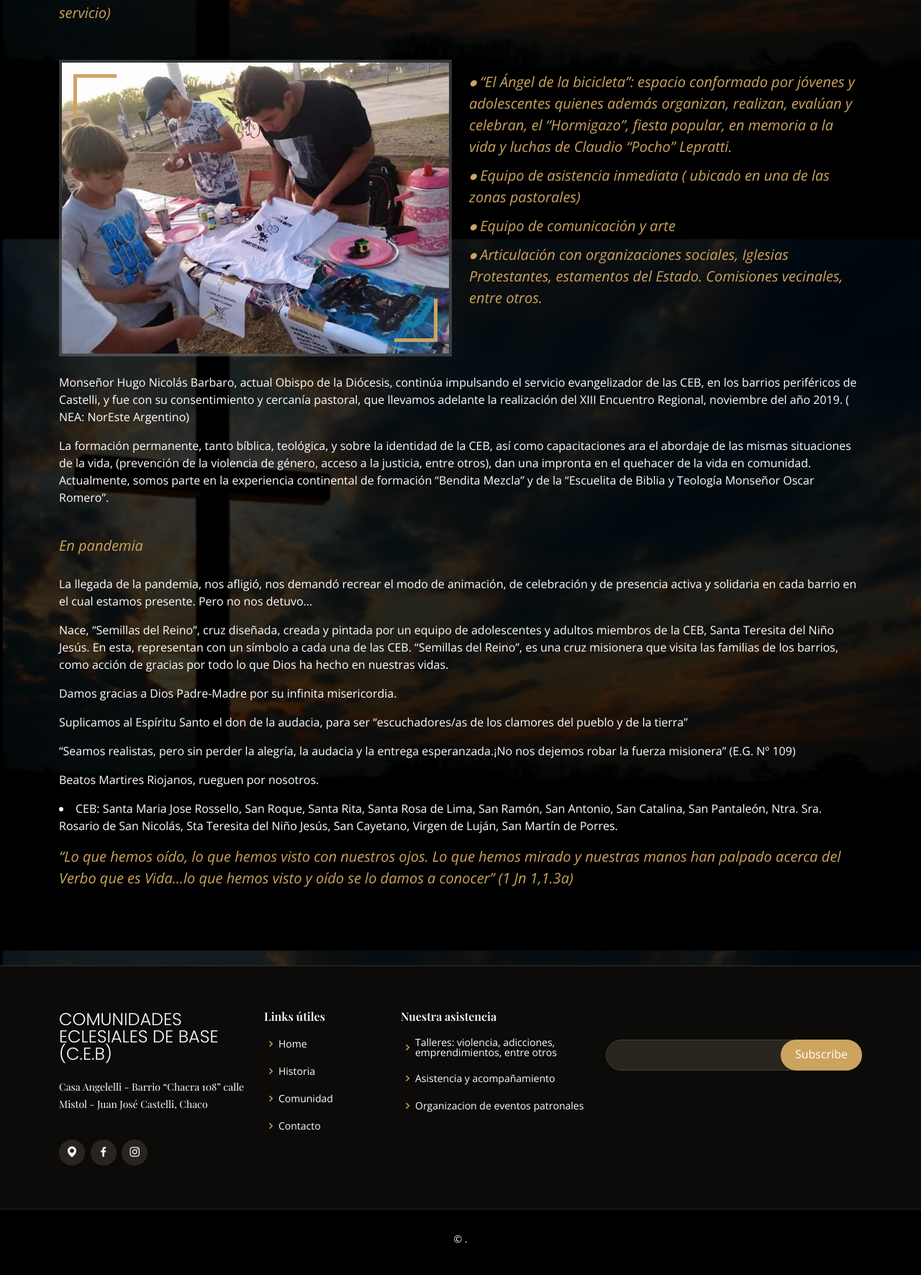
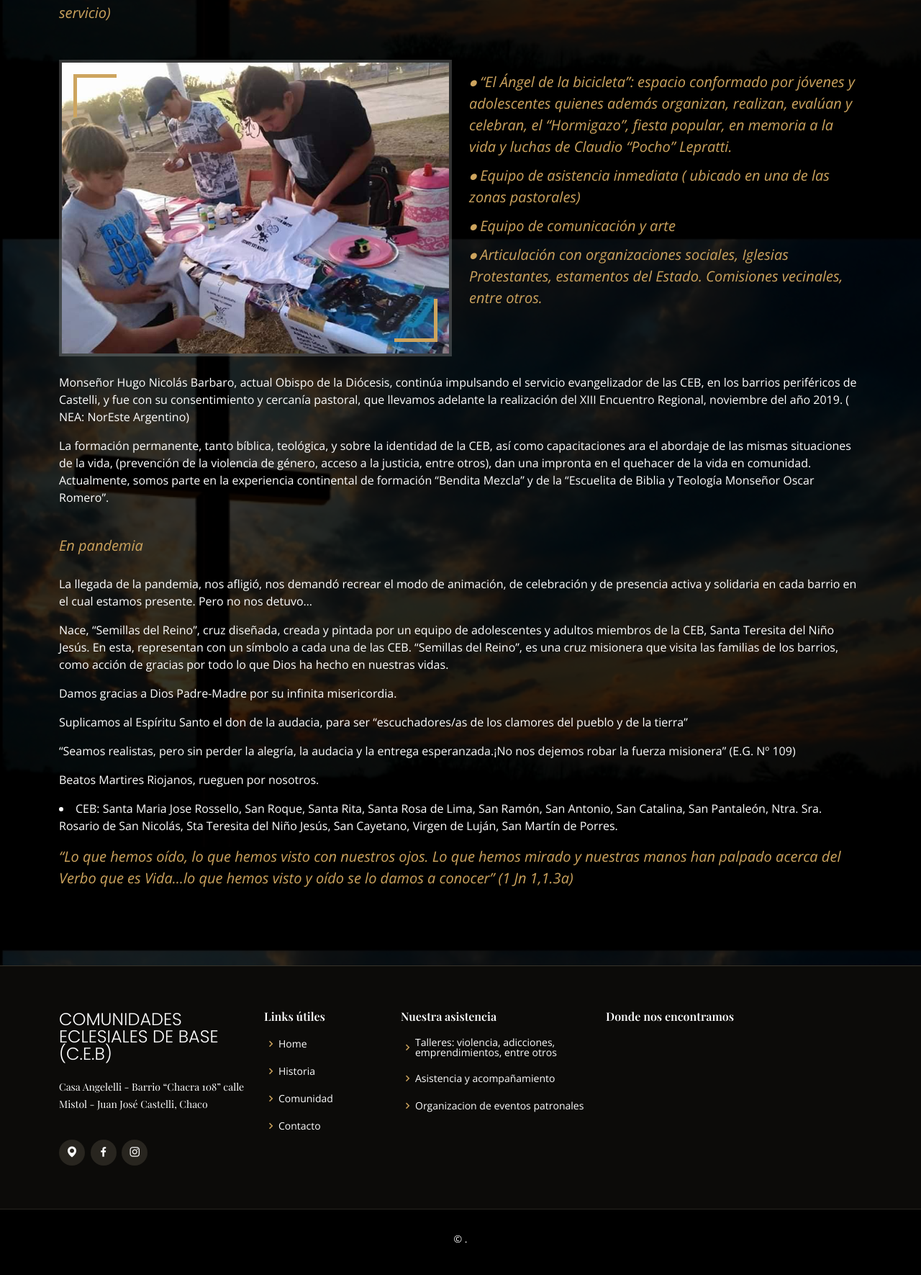
Before and after one commit to EstebanOrdenavia/Proyecto2022CEB, a Django app: page /historia in a window 1280 px wide. Shown: the part 1646-3417 px from the top of the page at 72% size. Run offline with Django 3.2, Linux system fonts and the light colour scheme; some libraries are stand-ins or nearby versions; some web fonts are replaced; grey boxes are pictures that could not be loaded.

Commit message:
se agrego el mapa

```diff
--- a/templates/base.html
+++ b/templates/base.html
@@ -111,10 +111,8 @@
             </div>
 
             <div class="col-lg-4 col-md-6 footer-newsletter">
-            <h4></h4>
-            <p></p>
-            <form action="" method="post">
-                <input type="email" name="email"><input type="submit" value="Subscribe">
+                <h4>Donde nos encontramos</h4>
+                <iframe src="https://www.google.com/maps/embed?pb=!1m14!1m8!1m3!1d3587.9280180446476!2d-60.6400559!3d-25.9375882!3m2!1i1024!2i768!4f13.1!3m3!1m2!1s0x94404d66bddfecb9%3A0x1164c703b4c996ad!2sSal%C3%B3n%20Angelelli%2C%20comunidades%20Eclesiales%20de%20Base!5e0!3m2!1ses!2sar!4v1661945673819!5m2!1ses!2sar" width="400" height="200" style="border:0;" allowfullscreen="" loading="lazy" referrerpolicy="no-referrer-when-downgrade"></iframe>
             </form>
 
             </div>
```
